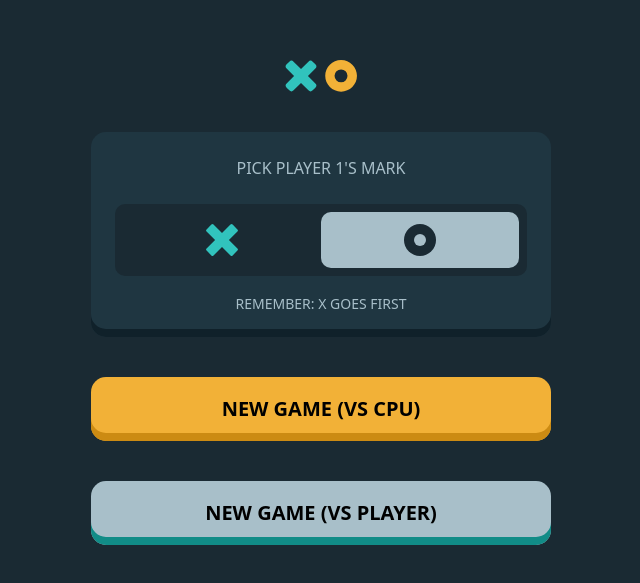
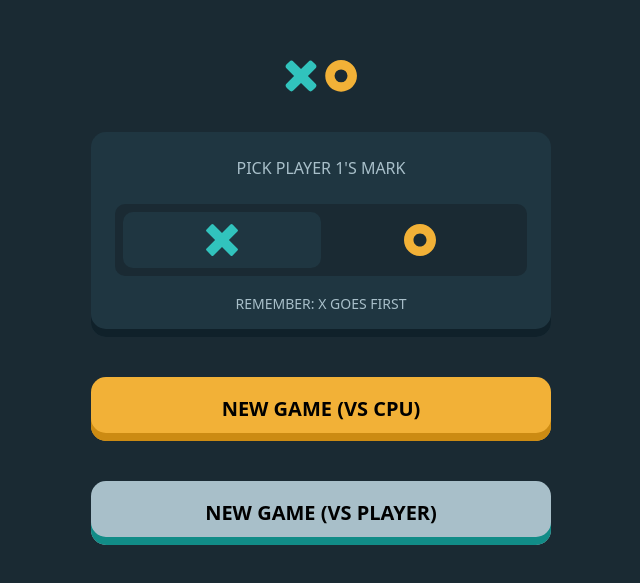
Before and after one commit to SandeebAdhikari/Tic_Tac_Toe, a React (Vite) app: page / in a window 1280 px wide. Shown: the part 155-738 px from the top of the page, without its empty margins (319-959 px from the left). Built offline with nearby package versions, Linux system fonts and the light colour scheme.

Commit message:
change background of player button

```diff
--- a/src/components/Button_x_o.jsx
+++ b/src/components/Button_x_o.jsx
@@ -1,25 +1,35 @@
 import React from "react";
 import IconX from "/assets/icon-x.svg";
+import IconO from "/assets/icon-o.svg";
 
 const Button_x_o = ({ selectedMark, setSelectedMark }) => {
+  const handleToggle = (mark) => {
+    setSelectedMark(mark);
+  };
+
   return (
     <div className="flex flex-col items-center justify-center w-[460px] h-[205px] bg-[#1F3641] mt-10 shadow-inner-bottom3 rounded-[15px]">
       <h2 className="my-6 text-silver text-[16px]">PICK PLAYER 1'S MARK</h2>
       <div className="flex items-center justify-center w-[412px] h-[72px] mb-[17px] rounded-[10px] bg-[#1A2A33] p-2">
         <button
-          className="w-1/2 flex items-center justify-center p-3 hover:scale-105"
-          onClick={() => setSelectedMark("X")}
+          className={`w-1/2 flex items-center justify-center p-3 rounded-[10px] hover:scale-105 ${
+            selectedMark === "X" ? "bg-[#1F3641] " : "bg-transparent"
+          }`}
+          onClick={() => handleToggle("X")}
         >
-          <img src={IconX} alt="cross icon" className="w-8 h-8" />
+          <img src={IconX} alt="cross icon" className="w-8 h-8 " />
         </button>
 
         <button
-          className="w-1/2 flex items-center justify-center p-3 rounded-[10px] bg-silver hover:scale-105"
-          onClick={() => setSelectedMark("O")}
+          className={`w-1/2 flex items-center justify-center p-3 rounded-[10px] hover:scale-105 ${
+            selectedMark === "O" ? "bg-[#1F3641]" : "bg-transparent"
+          }`}
+          onClick={() => handleToggle("O")}
         >
-          <div className="flex items-center justify-center w-8 h-8 bg-[#1A2A33] rounded-full ">
+          <img src={IconO} alt="cross icon" className="w-8 h-8" />
+          {/* <div className="flex items-center justify-center w-8 h-8 bg-[#1A2A33] rounded-full">
             <div className="w-3 h-3 bg-silver rounded-full"></div>
-          </div>
+          </div> */}
         </button>
       </div>
       <p className="text-silver text-[14px] mb-[24px]">
```
